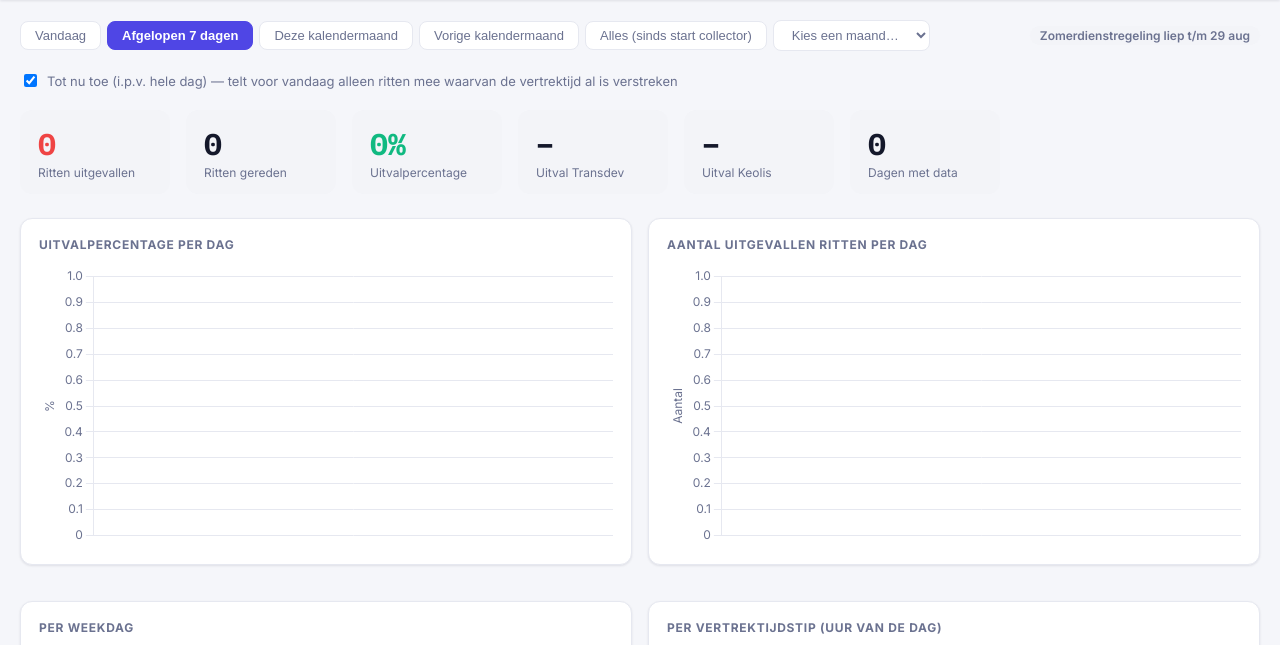
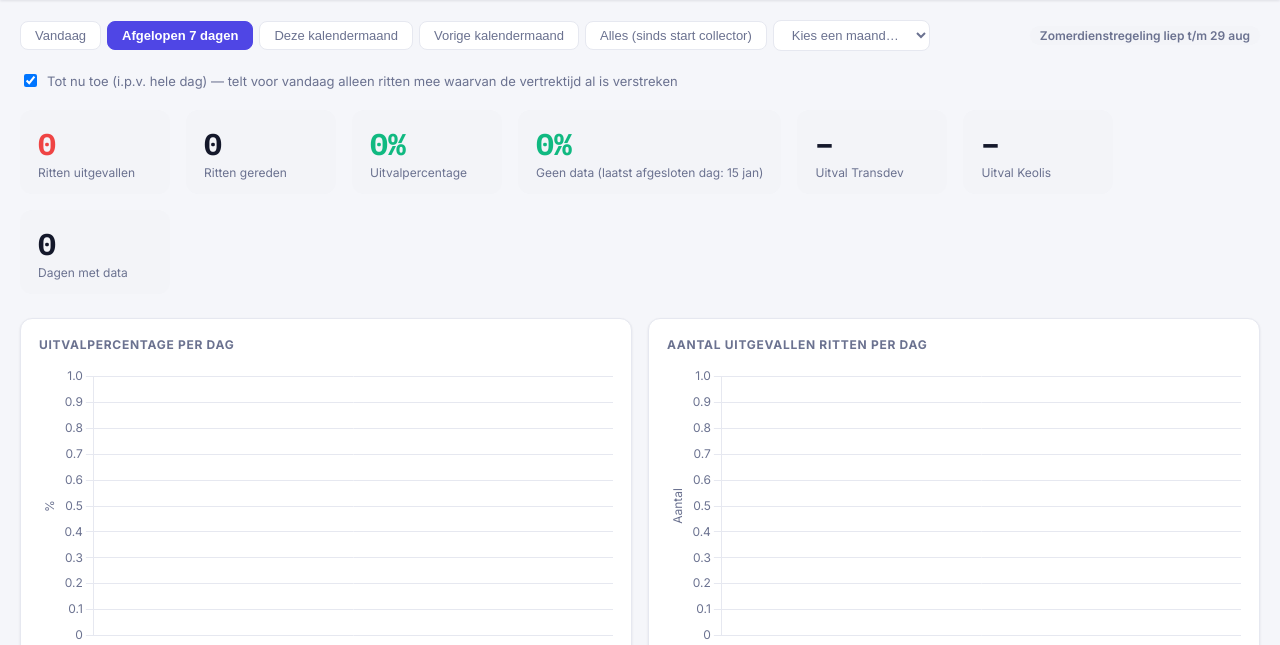
Before and after one commit to SoftMoos891/OVReader, a Flask app: page /uitval in a window 1280 px wide. Shown: the part 104-749 px from the top of the page. Run offline with Flask 3, Linux system fonts and the light colour scheme; tables that the repository leaves empty hold one stand-in row (values such as "Sample post"); data that the repository does not hold is empty; parts of the project's set-up code (start-up, migrations or seed data) failed here and were passed over; some libraries are stand-ins or nearby versions.

Commit message:
Val terug op laatst afgesloten dag voor geen-data-cijfer op /uitval
Standaardperiode 'vandaag' heeft per definitie nog geen afgesloten dag,
dus zonder fallback bleef het geen-data-cijfer verborgen tot iemand zelf
een andere periode koos.

Co-Authored-By: Claude Sonnet 5 <noreply@anthropic.com>
Claude-Session: https://claude.ai/code/session_01UVoUsA7uZdcTowSi3v4GiE

```diff
--- a/app/server.py
+++ b/app/server.py
@@ -1634,6 +1634,22 @@ def api_cancellations():
                GROUP BY operator""",
             (since_date, until_date),
         ).fetchall()
+        # De standaardweergave is 'today', en die dag is per definitie nooit
+        # afgesloten -- zonder fallback zou het "geen data"-cijfer dus bij elk
+        # bezoek aan /uitval onzichtbaar zijn totdat iemand zelf een andere
+        # periode kiest. Val daarom terug op de laatst afgesloten dag die
+        # schedule_gap_daily al heeft verwerkt, duidelijk gelabeld als zodanig.
+        schedule_gap_fallback_date = None
+        if not schedule_gap_rows:
+            latest_row = conn.execute("SELECT MAX(service_date) AS d FROM schedule_gap_daily").fetchone()
+            if latest_row and latest_row["d"]:
+                schedule_gap_fallback_date = latest_row["d"]
+                schedule_gap_rows = conn.execute(
+                    """SELECT operator, SUM(scheduled_count) AS scheduled, SUM(seen_count) AS seen
+                       FROM schedule_gap_daily WHERE service_date = ?
+                       GROUP BY operator""",
+                    (schedule_gap_fallback_date,),
+                ).fetchall()
     finally:
         conn.close()
 
@@ -1642,7 +1658,8 @@ def api_cancellations():
     # opgeleverd -- niet gereden, niet als uitgevallen gezien. Alleen gevuld
     # voor dagen die schedule_gap_daily al heeft verwerkt (afgesloten dagen
     # binnen het dekkingsvenster van de huidige statische calendar); een
-    # gekozen periode zonder zulke dagen levert hier gewoon niets op.
+    # gekozen periode zonder zulke dagen valt terug op de laatste afgesloten
+    # dag (zie schedule_gap_fallback_date hierboven).
     schedule_gap_by_op = {
         r["operator"]: {"scheduled": r["scheduled"], "seen": r["seen"], "no_data": r["scheduled"] - r["seen"]}
         for r in schedule_gap_rows
@@ -1850,6 +1867,7 @@ def api_cancellations():
         "total_ran": total_ran,
         "cancellation_pct": round(100.0 * total_canceled / total, 1) if total else 0.0,
         "schedule_gap_covered": bool(schedule_gap_by_op),
+        "schedule_gap_fallback_date": schedule_gap_fallback_date,
         "daily": daily_list,
         "daily_by_operator": daily_by_operator,
         "per_route": per_route,
--- a/templates/cancellations.html
+++ b/templates/cancellations.html
@@ -462,7 +462,14 @@ function renderKpis() {
       return acc;
     }, { scheduled: 0, no_data: 0 });
     const pct = totals.scheduled ? Math.round(1000.0 * totals.no_data / totals.scheduled) / 10 : 0;
-    noDataBox = `<div class="kpi-box"><div class="num ${pillClass(pct)}">${pct}%</div><div class="label">Geen data (gepland, niets gezien)</div></div>`;
+    // Bij een periode zonder afgesloten dagen (bv. de standaard 'vandaag')
+    // valt de server terug op de laatst afgesloten dag -- dat hoort hier
+    // duidelijk bij te staan, anders lijkt het cijfer over de gekozen
+    // periode te gaan terwijl het dat niet is.
+    const label = d.schedule_gap_fallback_date
+      ? `Geen data (laatst afgesloten dag: ${new Date(d.schedule_gap_fallback_date).toLocaleDateString('nl-NL', {day: 'numeric', month: 'short'})})`
+      : 'Geen data (gepland, niets gezien)';
+    noDataBox = `<div class="kpi-box"><div class="num ${pillClass(pct)}">${pct}%</div><div class="label">${label}</div></div>`;
   }
   document.getElementById('kpis').innerHTML = `
     <div class="kpi-box"><div class="num bad">${d.total_canceled}</div><div class="label">Ritten uitgevallen</div>${deltaHtml(d.total_canceled, prev ? prev.total_canceled : null, false)}</div>
@@ -603,7 +610,10 @@ function renderAgencyTable() {
     return;
   }
   const showGap = cancellationData.schedule_gap_covered;
-  const gapHeader = showGap ? '<th>Geen data</th><th title="Gepland volgens dienstregeling, maar geen enkele melding (niet gereden, niet uitgevallen) gezien. Vraagafhankelijke lijnen (U-flex/A/B/M) tellen hier niet mee. Alleen afgesloten dagen.">Geen data %</th>' : '';
+  const fallbackDate = cancellationData.schedule_gap_fallback_date;
+  const gapTitle = 'Gepland volgens dienstregeling, maar geen enkele melding (niet gereden, niet uitgevallen) gezien. Vraagafhankelijke lijnen (U-flex/A/B/M) tellen hier niet mee. Alleen afgesloten dagen.'
+    + (fallbackDate ? ` Gekozen periode heeft nog geen afgesloten dag; dit zijn de cijfers van ${fallbackDate}.` : '');
+  const gapHeader = showGap ? `<th>Geen data</th><th title="${gapTitle}">Geen data %${fallbackDate ? ' *' : ''}</th>` : '';
   const gapCell = a => {
     if (!showGap || a.no_data_pct === null) return showGap ? '<td>–</td><td>–</td>' : '';
     return `<td>${a.no_data}</td><td><span class="pill ${pillClass(a.no_data_pct)}">${a.no_data_pct}%</span></td>`;
```
